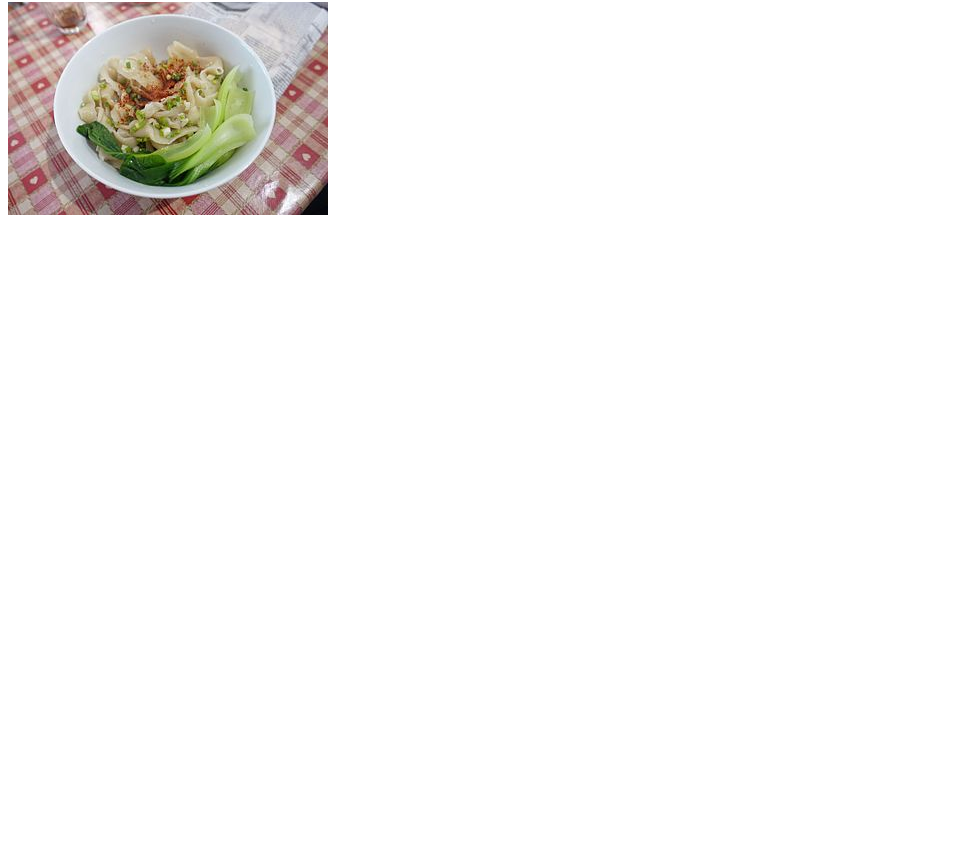
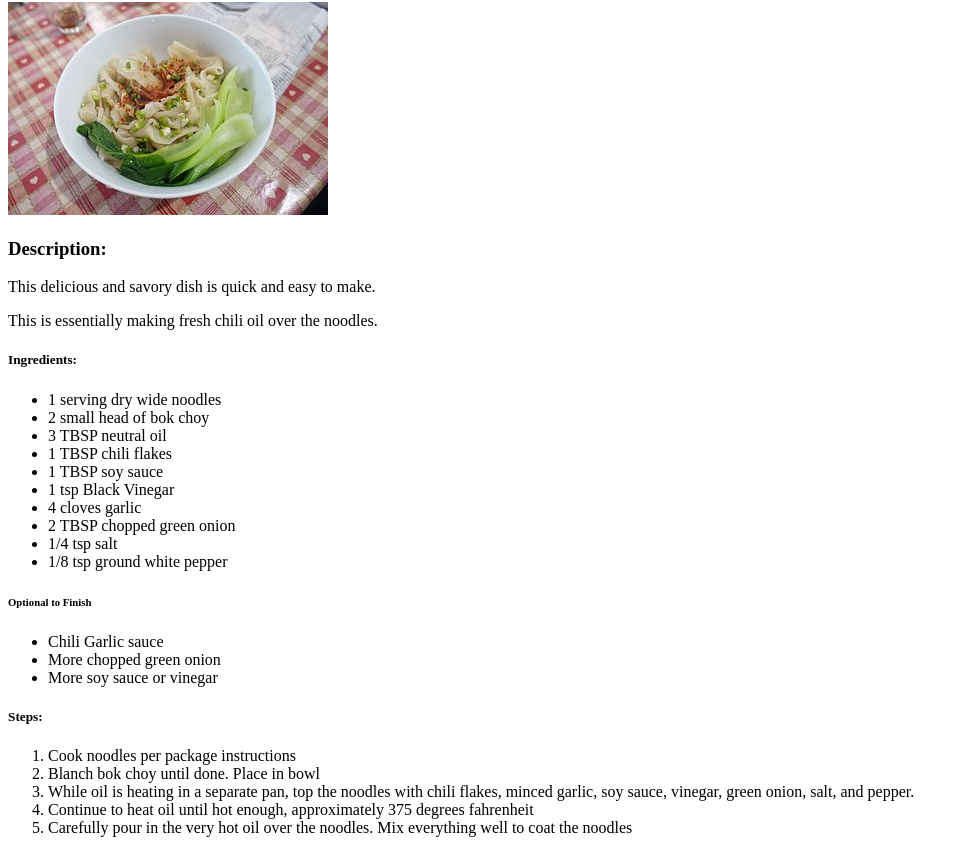
Before and after one commit to Austin-25/odin-recipes, a plain HTML site: page recipes/chiligarlicoilnoodles.html in a window 1280 px wide. Shown: the part 78-931 px from the top of the page, without its empty margins (0-969 px from the left). Before the commit the page ends 800 px from the top, so only its background shows below. Drawn offline with Linux system fonts and the light colour scheme.

Commit message:
Add various text descriptions and lists

```diff
--- a/recipes/chiligarlicoilnoodles.html
+++ b/recipes/chiligarlicoilnoodles.html
@@ -8,5 +8,35 @@
     <body>
         <h1>Chili Garlic Oil Noodles</h1>
         <img src="../img/cgon.jpg" alt="chili garlic oil noodles in a bowl">
+        <h3>Description:</h3>
+        <p>This delicious and savory dish is quick and easy to make.</p>
+        <p>This is essentially making fresh chili oil over the noodles.</p>
+        <h5>Ingredients:</h5>
+        <ul>
+            <li>1 serving dry wide noodles</li>
+            <li>2 small head of bok choy</li>
+            <li>3 TBSP neutral oil</li>
+            <li>1 TBSP chili flakes</li>
+            <li>1 TBSP soy sauce</li>
+            <li>1 tsp Black Vinegar</li>
+            <li>4 cloves garlic</li>
+            <li>2 TBSP chopped green onion</li>
+            <li>1/4 tsp salt</li>
+            <li>1/8 tsp ground white pepper</li>
+        </ul>
+        <h6>Optional to Finish</h6>
+        <ul>
+            <li>Chili Garlic sauce</li>
+            <li>More chopped green onion</li>
+            <li>More soy sauce or vinegar</li>
+        </ul>
+        <h5>Steps:</h5>
+        <ol>
+            <li>Cook noodles per package instructions</li>
+            <li>Blanch bok choy until done. Place in bowl </li>
+            <li>While oil is heating in a separate pan, top the noodles with chili flakes, minced garlic, soy sauce, vinegar, green onion, salt, and pepper.</li>
+            <li>Continue to heat oil until hot enough, approximately 375 degrees fahrenheit</li>
+            <li>Carefully pour in the very hot oil over the noodles. Mix everything well to coat the noodles</li>
+        </ol>
     </body>
 </html>
```
